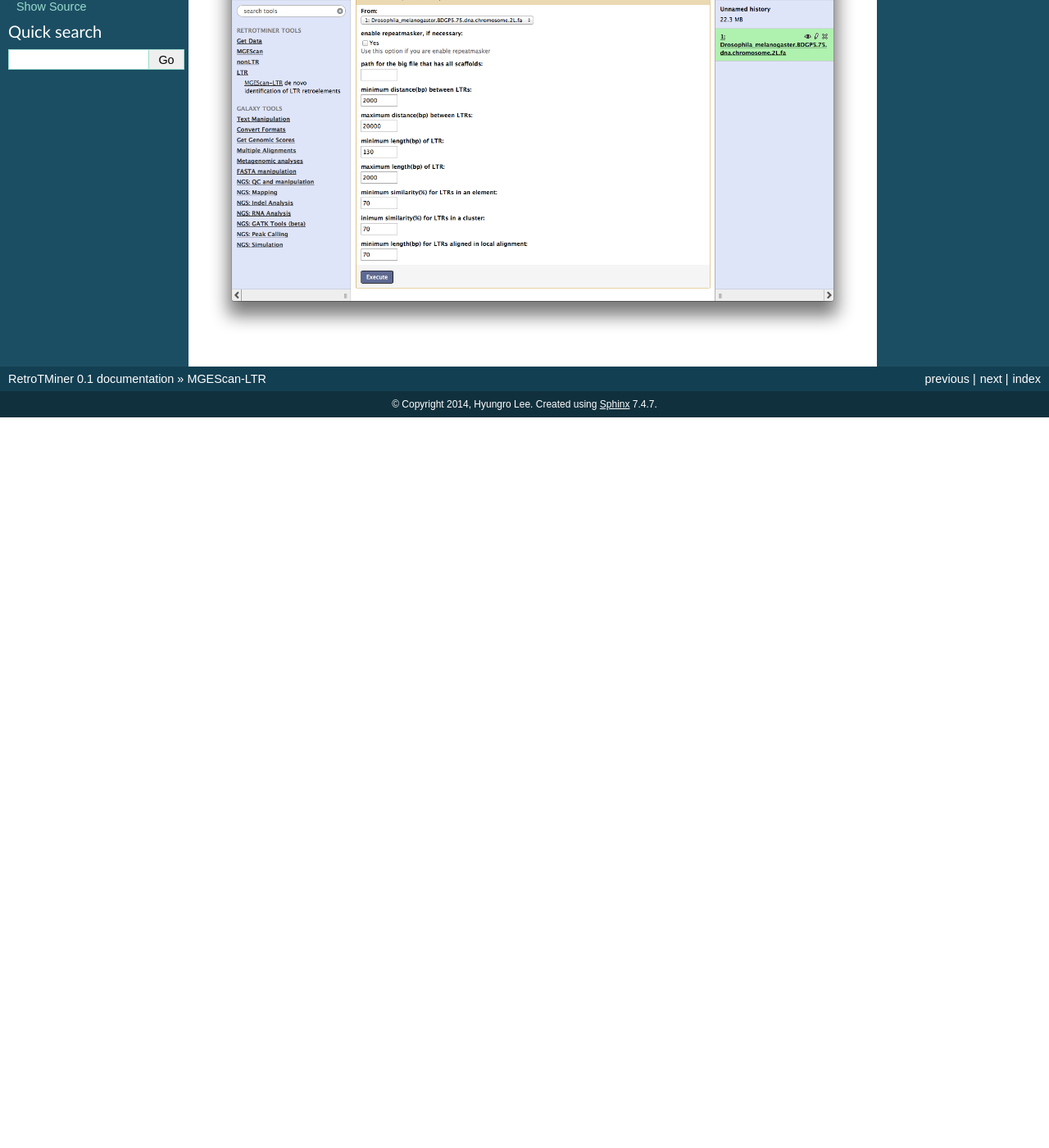
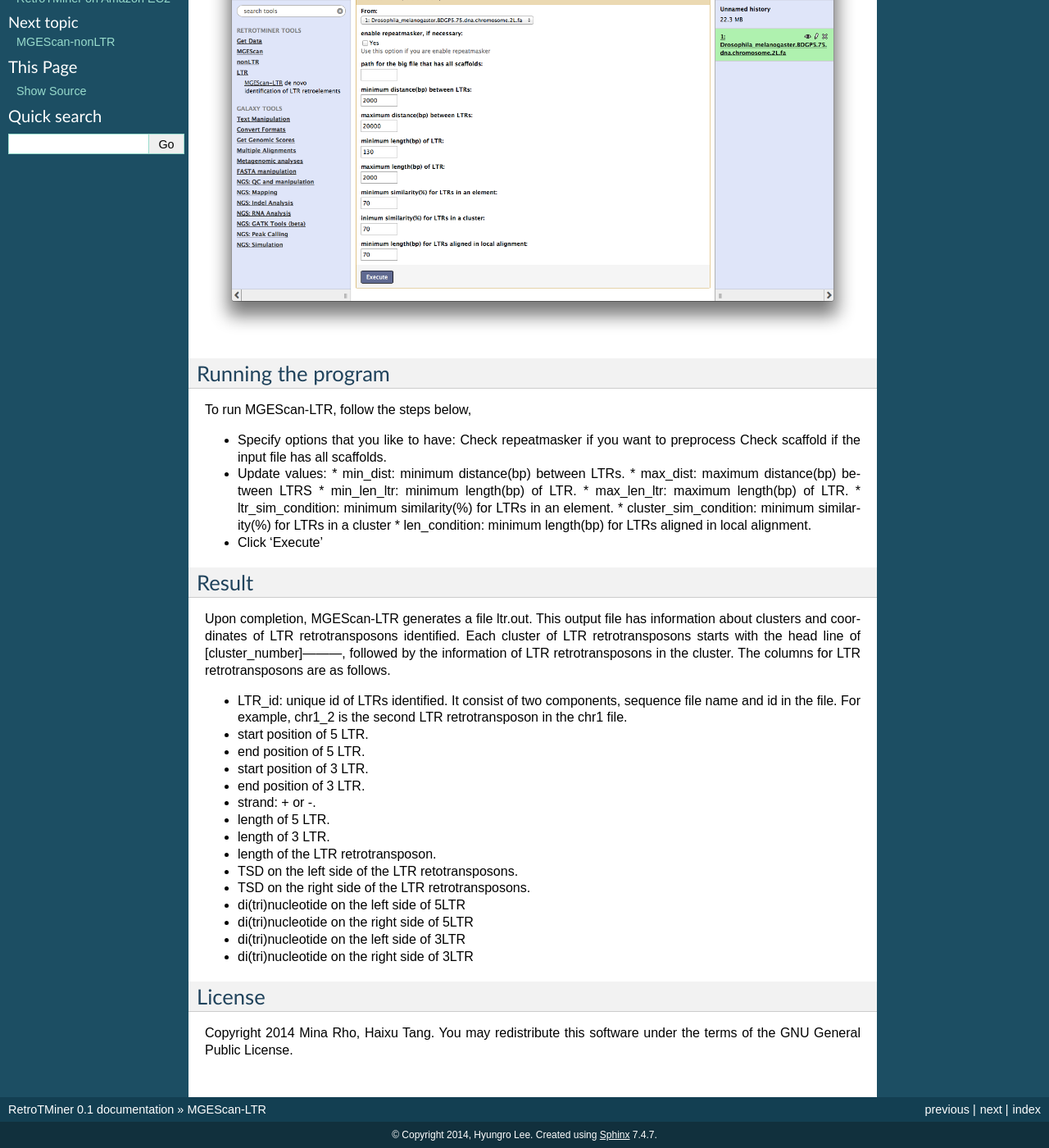
Before and after one commit to MGEScan/mgescan, a Sphinx documentation site: the page built from docs/source/ltr.rst, in a window 1280 px wide and 1400 px high, scrolled down 185 px. Shown: the whole window at 82% size. Built offline with Sphinx 7.4.7, drawn with Linux system fonts in a browser that asks for light colours; pages that are not in the unit, such as notebooks, are missing from menus; before the commit the page ends 900 px from its top, so only the background shows below that; some of the changed text lies outside the part shown.

Commit message:
filled ltr and nonltr by descriptions from galaxy tools

```diff
--- a/docs/source/ltr.rst
+++ b/docs/source/ltr.rst
@@ -2,3 +2,44 @@ MGEScan-LTR
 ===========
 
 .. image:: images/rtm-ltr.png
+
+Running the program
+-------------------
+To run MGEScan-LTR, follow the steps below,
+
+* Specify options that you like to have:
+  Check repeatmasker if you want to preprocess
+  Check scaffold if the input file has all scaffolds.
+* Update values:
+  * min_dist: minimum distance(bp) between LTRs.
+  * max_dist: maximum distance(bp) between LTRS
+  * min_len_ltr: minimum length(bp) of LTR.
+  * max_len_ltr: maximum length(bp) of LTR.
+  * ltr_sim_condition: minimum similarity(%) for LTRs in an element.
+  * cluster_sim_condition: minimum similarity(%) for LTRs in a cluster
+  * len_condition: minimum length(bp) for LTRs aligned in local alignment.
+* Click 'Execute'
+
+Result
+------
+Upon completion, MGEScan-LTR generates a file ltr.out. This output file has information about clusters and coordinates of LTR retrotransposons identified. Each cluster of LTR retrotransposons starts with the head line of [cluster_number]---------, followed by the information of LTR retrotransposons in the cluster. The columns for LTR retrotransposons are as follows.
+
+* LTR_id: unique id of LTRs identified. It consist of two components, sequence file name and id in the file. For example, chr1_2 is the second LTR retrotransposon in the chr1 file.
+* start position of 5 LTR.
+* end position of 5 LTR.
+* start position of 3 LTR.
+* end position of 3 LTR.
+* strand: + or -.
+* length of 5 LTR.
+* length of 3 LTR.
+* length of the LTR retrotransposon.
+* TSD on the left side of the LTR retotransposons.
+* TSD on the right side of the LTR retrotransposons.
+* di(tri)nucleotide on the left side of 5LTR
+* di(tri)nucleotide on the right side of 5LTR
+* di(tri)nucleotide on the left side of 3LTR
+* di(tri)nucleotide on the right side of 3LTR
+
+License
+-------
+Copyright 2014 Mina Rho, Haixu Tang. You may redistribute this software under the terms of the GNU General Public License.
```
Also changed, not shown: docs/source/nonltr.rst (+18 -0 lines).
